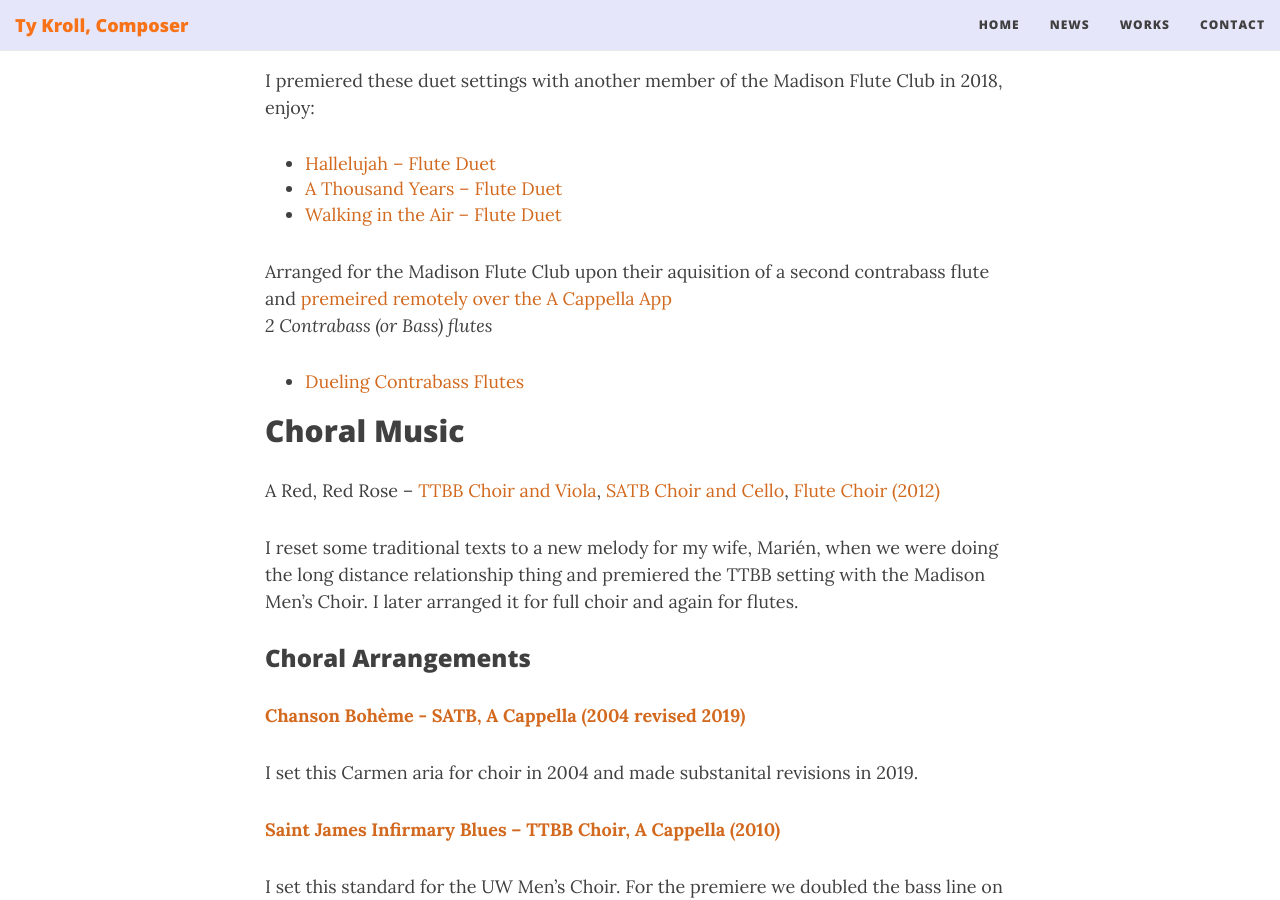
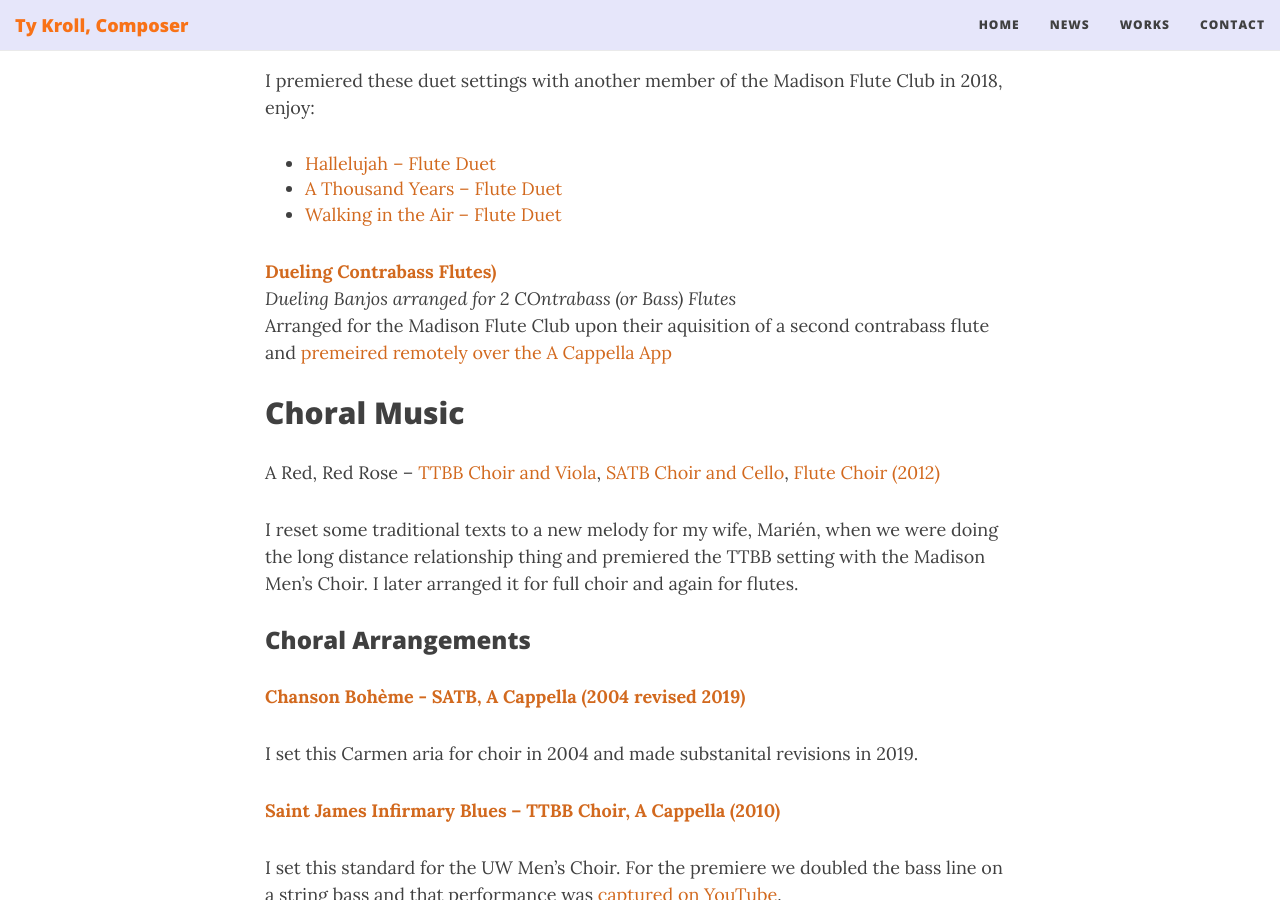
Before and after one commit to ctrueden/tykroll.com, a Jekyll site: the page built from works.md, in a window 1280 px wide and 900 px high, scrolled down 1824 px. Built offline with Jekyll 4.4.1, drawn with Linux system fonts in a browser that asks for light colours; nearby versions of some CDN libraries.

Commit message:
Update works.md

```diff
--- a/works.md
+++ b/works.md
@@ -45,10 +45,9 @@ I premiered these duet settings with another member of the Madison Flute Club in
 * [A Thousand Years – Flute Duet](https://www.musicnotes.com/sheetmusic/mtd.asp?ppn=MN0172933)
 * [Walking in the Air – Flute Duet](https://www.musicnotes.com/sheetmusic/mtd.asp?ppn=MN0175068)
 
-Arranged for the Madison Flute Club upon their aquisition of a second contrabass flute and [premeired remotely over the A Cappella App](https://www.youtube.com/watch?v=luJ3DTFwl4c)
-<br>_2 Contrabass (or Bass) flutes_
-<br>
-* [Dueling Contrabass Flutes](https://www.musicnotes.com/sheetmusic/mtd.asp?ppn=MN0213801&fbclid=IwAR1ResJLlXGA98f5j1fNNW-HX1kHqWCmhQqYNaH4Ekhz-RlKbYQfacE_KGg)
+__[Dueling Contrabass Flutes)](https://www.musicnotes.com/sheetmusic/mtd.asp?ppn=MN0213801&fbclid=IwAR1ResJLlXGA98f5j1fNNW-HX1kHqWCmhQqYNaH4Ekhz-RlKbYQfacE_KGg)__
+<br>_Dueling Banjos arranged for 2 COntrabass (or Bass) Flutes_
+<br>Arranged for the Madison Flute Club upon their aquisition of a second contrabass flute and [premeired remotely over the A Cappella App](https://www.youtube.com/watch?v=luJ3DTFwl4c)
 
 ## Choral Music
 
```
